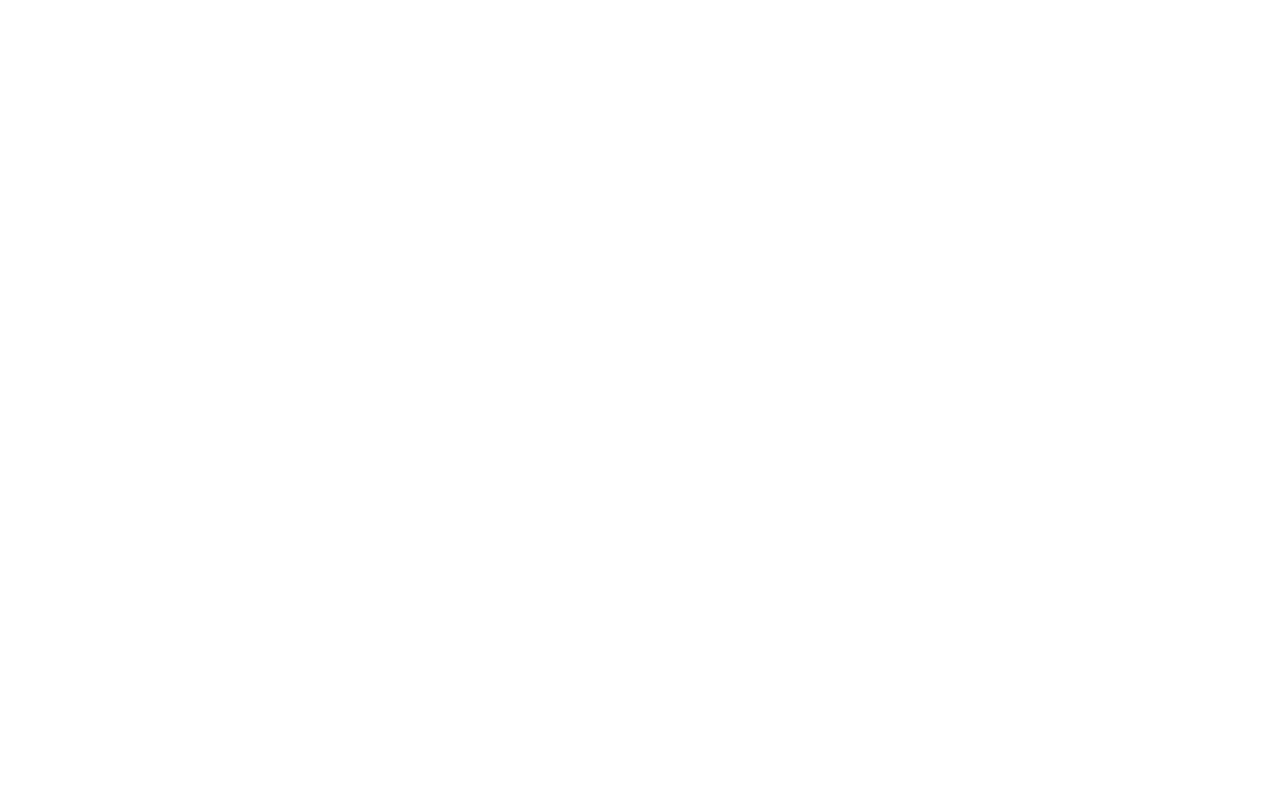
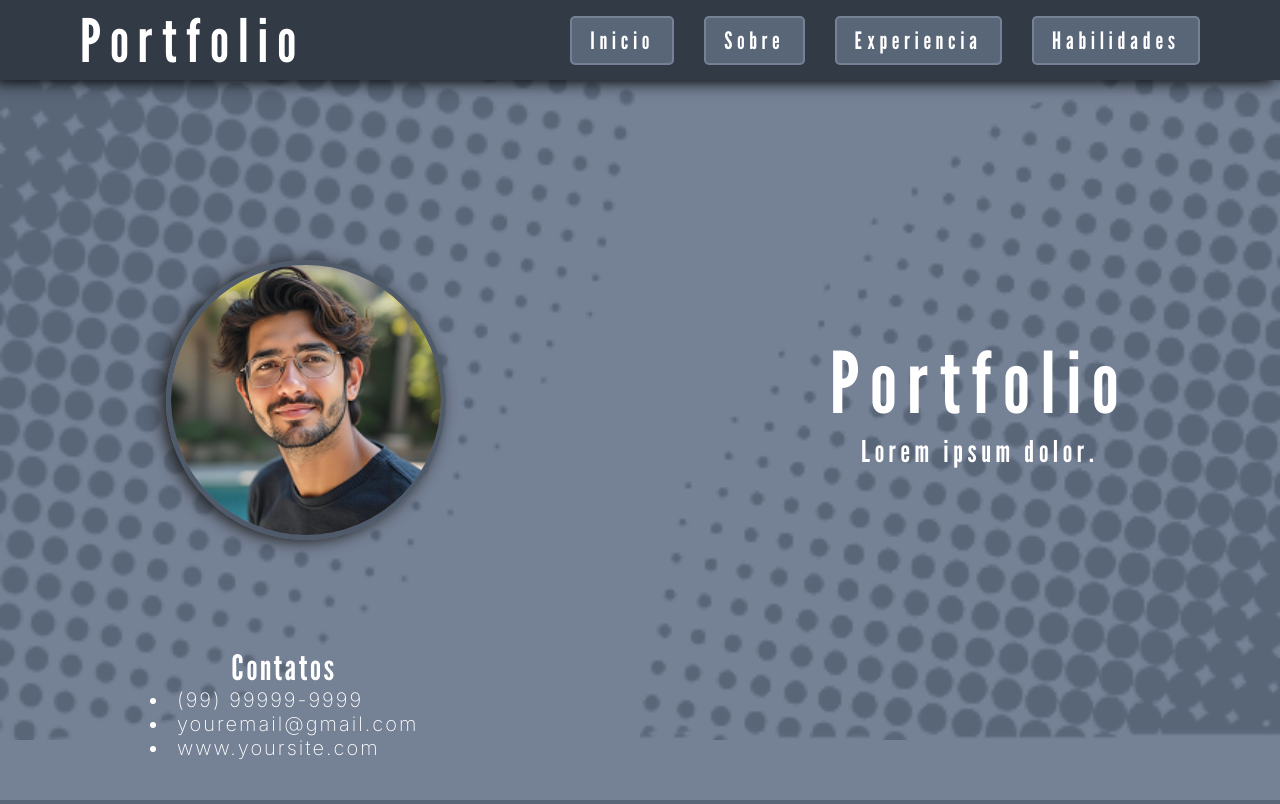
Before and after one commit to Caua-Giovani/portfolio, a website: page index.html in a window 1280 px wide. Shown: the top 804 px of the page. Drawn offline with nearby package versions, Linux system fonts and the light colour scheme.

Commit message:
MODIFY: fiz o header e as duas primeiras seccoes

```diff
--- a/index.html
+++ b/index.html
@@ -4,10 +4,93 @@
     <meta charset="UTF-8">
     <meta name="viewport" content="width=device-width, initial-scale=1.0">
 
-    <link rel="stylesheet" href="styles.css">
+    <link rel="stylesheet" href="./src/styles/reset.css">
+    <link rel="stylesheet" href="./src/styles/global.css">
+    <link rel="stylesheet" href="./src/styles/header.css">
+    <link rel="stylesheet" href="./src/styles/main.css">
     <title>Portfolio</title>
 </head>
 <body>
+    <header class="header">
+        <div class="header-title">
+            <p>Portfolio</p>
+        </div>
+
+        <nav class="nav-bar" >
+            <ul>
+                <a href="#container-home">
+                    <li>Inicio</li>
+                </a>
+
+                <a href="#container-welcome">
+                    <li>Sobre</li>
+                </a>
+
+                <a href="#container-experience">
+                    <li>Experiencia</li>
+                </a>
+
+                <a href="#container-courses">
+                    <li>Habilidades</li>
+                </a>
+            </ul>
+        </nav>
+    </header>
+
+    <main>
+        <section class="container-home" id="container-home">
+            <figure class="img-background">
+                <img class="img-bg-sup-01" src="src/assets/images/pontilhado_sup_esq.png" alt="">
+                <img class="img-bg-sup-02" src="src/assets/images/pontilhado_sup_dire.png" alt="">
+            </figure>
+
+            <img class="container-photo" src="src/assets/images/img-photo.png" alt="">
+
+            <div class="container-contact-info">
+                <h1>Contatos</h1>
+                <ul>
+                    <li>(99) 99999-9999</li>
+                    <li>youremail@gmail.com</li>
+                    <li>www.yoursite.com</li>
+                </ul>
+            </div>
+
+            <div class="container-main-title">
+                <h1>Portfolio</h1>
+                <p>Lorem ipsum dolor.</p>
+            </div>
+
+        </section>
+
+        <section class="container-welcome" id="container-welcome">
+
+            <div class="container-welcome-box">
+
+                <div class="container-welcome-title">
+                    <h1>Bem-Vindo </br> ao meu </br> portfolio</h1>
+                </div>
+
+                <div class="container-welcome-content">
+                    <p>Lorem ipsum dolor sit amet consectetur. Quam sed pharetra blandit varius commodo vestibulum eget imperdiet. Augue cras et enim ultrices risus elit id. Mollis sed maecenas et at elementum at. Facilisis faucibus erat sollicitudin sed. Quam in sit nunc aliquam neque bibendum turpis nullam. </br> </br>
+
+                    In laoreet est facilisis odio. Arcu ut purus id suscipit orci. Ac dictumst ut platea dignissim et dolor. Urna laoreet et amet tincidunt pretium nisl volutpat. Aliquet dignissim velit faucibus tristique purus phasellus. Dui facilisis enim sit elit velit quis elit proin. Feugiat arcu nisl quisque in. Consequat cras leo ultricies volutpat et congue. Rhoncus lacus nisi amet velit vitae id. In viverra nunc a dui magna id.</p>
+                </div>
+            </div>
+
+        </section>
+
+        <section class="container-experience" id="container-experience">
+
+        </section>
+
+        <section class="container-courses" id="container-courses">
+
+        </section>
+    </main>
+
+    <footer>
+
+    </footer>
 
 </body>
 </html>
--- /dev/null
+++ b/src/styles/global.css
@@ -0,0 +1,45 @@
+@import url(./header.css);
+@import url(./cards.css);
+@import url(./footer.css);
+
+html,body{
+    scroll-behavior: smooth;
+}
+
+.container-home,.container-welcome,.container-experience,.container-courses{
+    width: 100vw;
+    height: 100vh;
+
+    font-size: 40px;
+    color: white;
+}
+
+.container-home{
+    background-color: #758195;
+    display: flex;
+    justify-content: space-between;
+    align-items: center;
+    z-index: -100;
+
+}
+
+.container-welcome{
+    background-color:#596678 ;
+    display: flex;
+    justify-content: space-evenly;
+    align-items: center;
+}
+
+.container-experience{
+    background-color: #758195;
+    display: flex;
+    justify-content: space-evenly;
+    align-items: center;
+}
+
+.container-courses{
+    background-color:#596678 ;
+    display: flex;
+    justify-content: space-evenly;
+    align-items: center;
+}
--- /dev/null
+++ b/src/styles/header.css
@@ -0,0 +1,47 @@
+@import url('https://fonts.googleapis.com/css2?family=League+Gothic&display=swap');
+
+.header{
+    display: flex;
+    justify-content: space-between;
+    align-items: center;
+    position: fixed;
+    height: 10vh;
+    background-color: #323A45;
+    width: 100%;
+    padding: 5px 80px;
+    z-index: 1000;
+    box-shadow:-5px 2px 15px black ;
+
+}
+
+.nav-bar ul{
+    display: flex;
+    flex-direction: row;
+    gap: 30px;
+    margin: 0;
+    padding: 0;
+}
+
+.header-title{
+    color: white;
+    font-family: "League Gothic", sans-serif;
+    letter-spacing: 3px;
+    font-size: 60px;
+    font-weight: 400;
+    letter-spacing: 10px;
+
+}
+
+.nav-bar li{
+    color: white;
+    cursor: pointer;
+    background-color: #596678;
+    padding: 8px 18px;
+    border-radius: 5px;
+    font-family: "League Gothic", sans-serif;
+    letter-spacing: 5px;
+    font-size: 24px;
+    font-weight: 400;
+    border: solid 2px #758195;
+
+}
--- /dev/null
+++ b/src/styles/main.css
@@ -0,0 +1,127 @@
+@import url('https://fonts.googleapis.com/css2?family=Inter:ital,opsz,wght@0,14..32,100..900;1,14..32,100..900&family=League+Gothic&display=swap');
+/* Nome da fonte "Inter" */
+@import url('https://fonts.googleapis.com/css2?family=League+Gothic&display=swap');
+/* Nome da fonte "League Gothic" */
+
+
+.img-background{
+    width: 100%;
+    justify-content: space-between;
+    display: flex;
+    position: absolute;
+}
+
+.img-bg-sup-01{
+    height: 100%;
+    width: 60%;
+    position: relative;
+
+}
+
+.img-bg-sup-02{
+    height: 100%;
+    width: 60%;
+    position: relative;
+}
+
+.container-main-title{
+    z-index: 1;
+    padding: 0 150px 0 0;
+}
+
+.container-main-title h1{
+    font-family: "League Gothic", sans-serif;
+    letter-spacing: 12px;
+    font-size: 85px;
+    font-weight: 300;
+
+}
+
+
+.container-main-title p{
+    font-size: 30px;
+    text-align: center;
+    font-family: "League Gothic",sans-serif;
+    letter-spacing: 5px;
+}
+
+.container-contact-info{
+    z-index: 1;
+    align-self: flex-end;
+    padding: 0 0 40px 150px;
+
+}
+
+.container-contact-info h1{
+    font-size: 35px;
+    text-align: center;
+    font-family:"League Gothic",sans-serif ;
+    letter-spacing: 3px;
+    font-weight:500;
+}
+
+.container-contact-info li{
+    font-size: 20px;
+    list-style:inside;
+    font-family: "Inter", sans-serif;
+    font-weight: 200;
+    letter-spacing: 2px;
+}
+
+.container-photo{
+    position: absolute;
+    left: 13%;
+    width: 280px;
+    border-radius:1000px;
+    border: solid 5px #4f5a6a;
+    box-shadow: -5px 2px 15px rgb(35, 35, 35);
+}
+
+
+
+.container-welcome-box{
+    width: 75%;
+    height: 80%;
+    display: flex;
+    flex-wrap: wrap;
+    padding: 50px 0 0 0;
+}
+
+.container-welcome-title{
+    align-self: flex-start;
+    position: absolute;
+    left: 23%;
+    bottom: -50%;
+}
+
+.container-welcome-content{
+    justify-items: flex-end;
+    align-self: flex-end;
+    margin: 0 100px;
+    padding: 0 50px 0 0;
+}
+
+.container-welcome-title h1{
+    font-size: 40px;
+    background-color: #758195;
+    font-family: "League Gothic", sans-serif;
+    letter-spacing: 8px;
+    text-align: center;
+    font-weight: 300;
+    padding: 40px ;
+    border-radius: 10px;
+    margin: 16px;
+    box-shadow: -5px 2px 15px rgb(48, 48, 48);
+}
+
+.container-welcome-content p{
+    font-size: 20px;
+    background-color: #758195;
+    font-family: "Inter", sans-serif;
+    font-weight: 200;
+    padding: 45px;
+    border-radius: 10px;
+    width: 60%;
+    margin: 15px;
+    box-shadow: -5px 2px 15px rgb(48, 48, 48);
+}
--- /dev/null
+++ b/src/styles/reset.css
@@ -0,0 +1,8 @@
+*{
+    margin: 0;
+    padding: 0;
+    box-sizing: border-box;
+    overflow-x: hidden;
+    text-decoration: none;
+    list-style: none;
+}
```
Also changed, not shown: src/assets/icons/icon-facebook.png (added), src/assets/icons/icon-whatsapp.png (added), src/assets/icons/icon_instagram.png (added), src/assets/icons/twitter.png (added), src/assets/images/img-photo.png (added), src/assets/images/pontilhado_inf_dire.png (added), src/assets/images/pontilhado_inf_esq.png (added), src/assets/images/pontilhado_sup_dire.png (added), src/assets/images/pontilhado_sup_esq.png (added), src/styles/cards.css (added), src/styles/footer.css (added).
